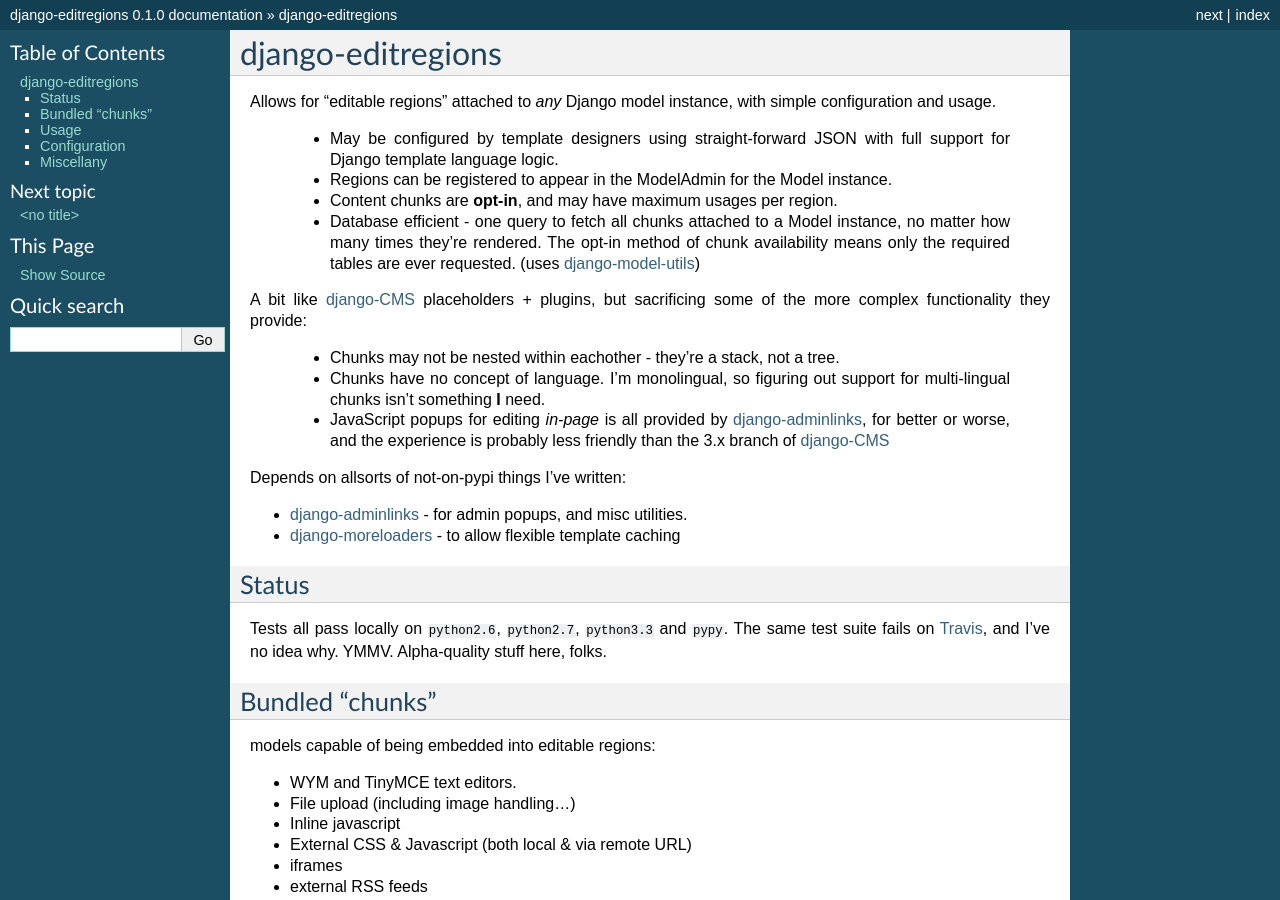
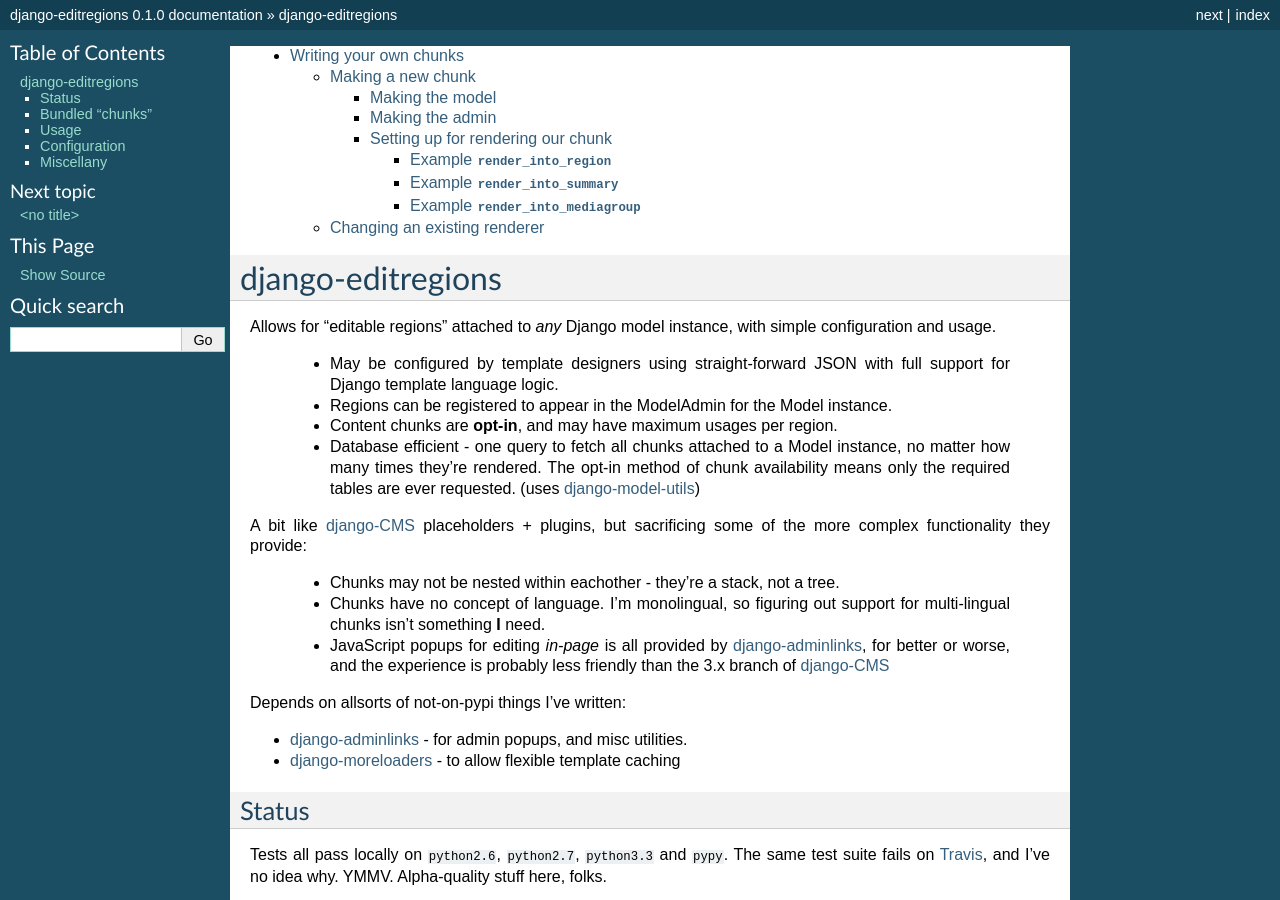
Before and after one commit to kezabelle/django-editregions, a Sphinx documentation site: the page built from docs/index.rst, in a window 1280 px wide and 900 px high. Built offline with Sphinx 7.4.7, drawn with Linux system fonts in a browser that asks for light colours; some of the changed lines change nothing that is shown.

Commit message:
documenting how to write or replace a chunk and it’s rendering machinery.

```diff
--- a/docs/index.rst
+++ b/docs/index.rst
@@ -1,3 +1,10 @@
+
+.. toctree::
+   :maxdepth: 5
+
+   getting_started
+   writing_chunks
+
 .. include:: ../README.rst
 
 .. image:: version.png
--- /dev/null
+++ b/docs/writing_chunks.rst
@@ -0,0 +1,156 @@
+=======================
+Writing your own chunks
+=======================
+
+While there are some simple chunk types available *out of the box*, far and
+away the most useful aspect of ``django-editregions`` is the easy addition
+of new chunks, or changes to the rendering of existing ones.
+
+Making a new chunk
+------------------
+
+Let's briefly run through creating ``CustomChunk``, our spurious chunk type.
+
+Making the model
+^^^^^^^^^^^^^^^^
+
+First, create a new model, representing the data you wish to be saved by
+content administrators. To be a valid chunk, your model must subclass
+``EditRegionChunk``::
+
+    from django.db import models
+    from editregions.models import EditRegionChunk
+
+    class CustomChunk(EditRegionChunk):
+        field = models.CharField()
+        another_field = models.PositiveIntegerField()
+        last_field = models.DateTimeField()
+
+By inheriting from ``EditRegionChunk``, a number of other fields are created,
+among them ``created`` and ``modified``, for keeping track of changes.
+
+.. note:: Don't forget to either ``python manage.py syncdb``, or if you're
+          using South, ``python manage.py schemamigration <app> --auto <desc> && python manage.py migrate <app>`` before trying to move on!
+
+Making the admin
+^^^^^^^^^^^^^^^^
+
+Like the model, the ``ModelAdmin`` for our ``CustomChunk`` needs to be
+configured in a certain way. As before, there's a class (``ChunkAdmin``)
+which may be mixed in to provide the required functionality
+with the least-developer effort::
+
+    from django.contrib import admin
+    from editregions.admin.modeladmins import ChunkAdmin
+    from .models import CustomChunk
+
+    class CustomChunkAdmin(ChunkAdmin, admin.ModelAdmin):
+        pass
+
+    admin.site.register(CustomChunk, CustomChunkAdmin)
+
+.. note:: The ``ChunkAdmin`` should always be to the left of the ``ModelAdmin``
+          in the class declaration. It just should, trust me on this.
+
+Setting up for rendering  our chunk
+^^^^^^^^^^^^^^^^^^^^^^^^^^^^^^^^^^^
+
+Our ``CustomChunkAdmin`` needs to be augmented with a couple of methods to
+allow the the application to render them in various ways:
+
+  * ``render_into_region`` is used by the ``{% editregion %}`` template tag to
+    output a string into a Django template.
+  * ``render_into_summary`` is used by the admin to display human readable blurbs
+    for the chunk's contents.
+  * ``render_into_mediagroup`` is used by the ``{% editregion_top %}`` and
+    ``{% editregion_bottom %}`` template tags to output a chunk's required media
+    in a Django template.
+
+Of those three methods, only ``render_into_region`` is *required*.
+
+Example ``render_into_region``
+******************************
+Should return a string, or ``None`` if the chunk should not output anything::
+
+    from django.contrib import admin
+    from editregions.admin.modeladmins import ChunkAdmin
+
+    class CustomChunkAdmin(ChunkAdmin, admin.ModelAdmin):
+        def render_into_region(self, obj, context, extra, **kwargs):
+            context.update({'test': 1})
+            templates = ['app/customchunk_{0}.html'.format(obj.pk),
+                         'app/customchunk.html']
+            return render_to_string(templates, context_instance=context)
+
+Example ``render_into_summary``
+*******************************
+
+which should return a string::
+
+    from django.contrib import admin
+    from editregions.admin.modeladmins import ChunkAdmin
+
+    class CustomChunkAdmin(ChunkAdmin, admin.ModelAdmin):
+        def render_into_summary(self, obj, context, extra, **kwargs):
+            return unicode(obj)
+
+Example ``render_into_mediagroup``
+**********************************
+
+Defines assets (CSS, Javascript) required for rendering the chunk; if defined,
+``render_into_mediagroup`` should return a dictionary containing any of
+the keys ``top``, ``bottom``, the values of which should be iterables
+such as a ``list`` or a ``tuple``::
+
+    from django.contrib import admin
+    from editregions.admin.modeladmins import ChunkAdmin
+
+    class CustomChunkAdmin(ChunkAdmin, admin.ModelAdmin):
+        def render_into_mediagroup(self, obj, context, extra, **kwargs):
+            return {
+                'top': [
+                    '<link rel="stylesheet" type="text/css" href="a.css">',
+                    '<link rel="stylesheet" type="text/css" href="b.css">',
+                ],
+                'bottom': [
+                    '<script type="text/javascript">var x = 1;</script>',
+                ]
+            }
+
+That's it. Pretty much just standard Django Models and Modeladmins, really.
+
+Changing an existing renderer
+-----------------------------
+
+If there's already a chunk Model which stores the data you want, the
+simplest solution is to replace the ModelAdmin which renders it, like below,
+where we're replacing the admin assigned for ``TheChunk`` with our
+customised version::
+
+    from django.contrib import admin
+    from django.contrib.sites import NotRegistered
+    from app.models import TheChunk
+    from app.admin import TheChunkAdmin
+
+    class BetterChunkAdmin(TheChunkAdmin):
+        def render_into_region(self, obj, context, extra, **kwargs):
+            if obj.pk == 1:
+                return None
+            return super(BetterChunkAdmin, self).render_into_region(
+                obj=obj, context=context, extra=extra, **kwargs)
+    try:
+        admin.site.unregister(TheChunk)
+    except ImportError:
+        pass
+    admin.site.register(TheChunk, BetterChunkAdmin)
+
+Now our chunk (``TheChunk``) will use ``BetterChunkAdmin``, which is currently
+just hardcoded to avoid rendering ``TheChunk`` with a ``pk`` of **1**.
+
+You're welcome to do whatever you like inside the various rendering methods,
+as long as they continue to return the right data type.
+
+.. note:: In order to avoid the original ``TheChunkAdmin`` trying to register
+          itself *after* the one we just setup, the app configuring
+          ``BetterChunkAdmin`` should appear **after** the original app in
+          ``INSTALLED_APPS``.
```
Also changed, not shown: docs/getting_started.rst (added).
